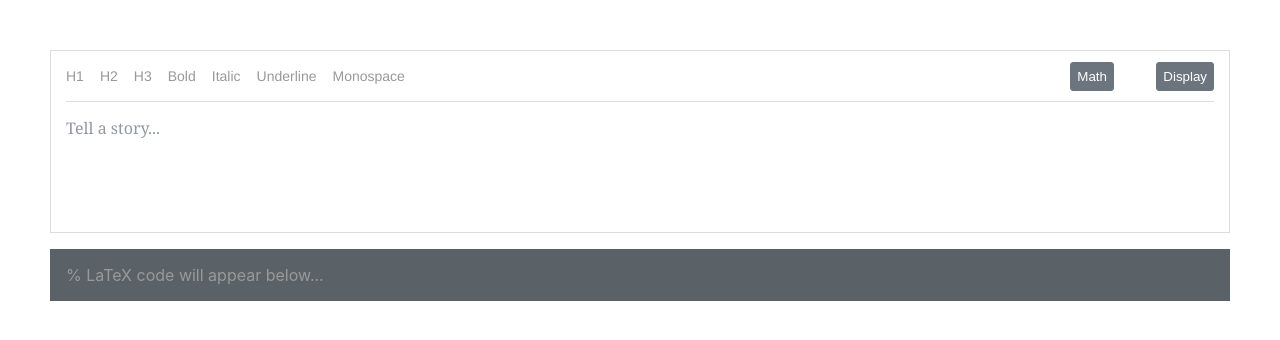
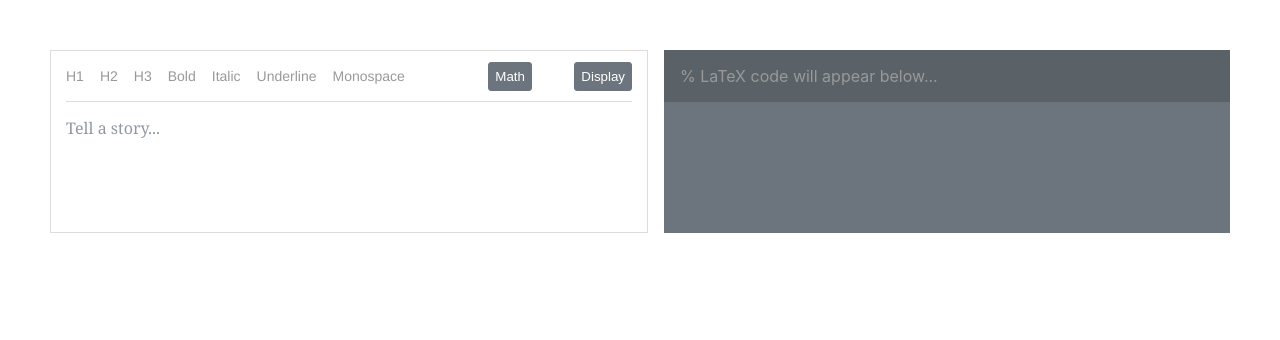
Before and after one commit to zhyd1997/Eorg, a React (Create React App) app: page / in a window 1280 px wide. Shown: the top 340 px of the page. Built offline with nearby package versions, Linux system fonts and the light colour scheme.

Commit message:
Revert "fix: modified editor width"
This reverts commit e4bb1a71a61e45ae4bf8704ce2d3117b8e08d056.

```diff
--- a/src/App.css
+++ b/src/App.css
@@ -29,7 +29,7 @@ pre {
 }
 
 #tex {
-  width: 48%;
+  width: 45%;
   background-color: #6c757d;
   flex-grow: 1;
 }
--- a/src/components/RichTextEditor.css
+++ b/src/components/RichTextEditor.css
@@ -4,7 +4,7 @@
     font-family: 'Georgia', serif;
     font-size: 14px;
     padding: 15px;
-    width: 48%;
+    width: 45%;
     flex-grow: 1;
 }
 
```
Also changed, not shown: 8 other files (tests, documents, lock files or other folders).
